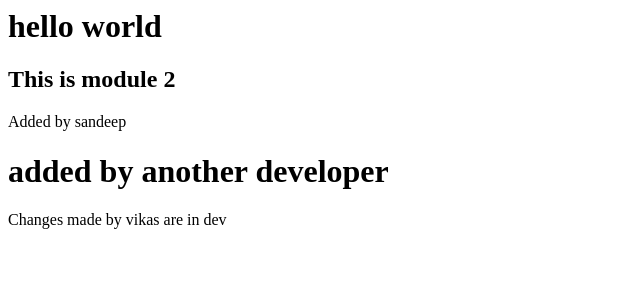
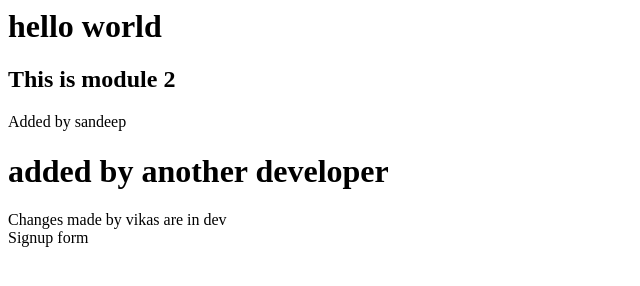
Before and after one commit to sandeepnegi1996/learngit, a plain HTML site: page index.html in a window 1280 px wide. Shown: the whole page, without its empty margins (0-640 px from the left). Drawn offline with Linux system fonts and the light colour scheme.

Commit message:
added signup form

```diff
--- a/index.html
+++ b/index.html
@@ -21,5 +21,9 @@
         <div>
             Changes made by vikas are in dev
         </div>
+
+        <div>
+            Signup  form
+        </div>
 </body>
 </html>
```
